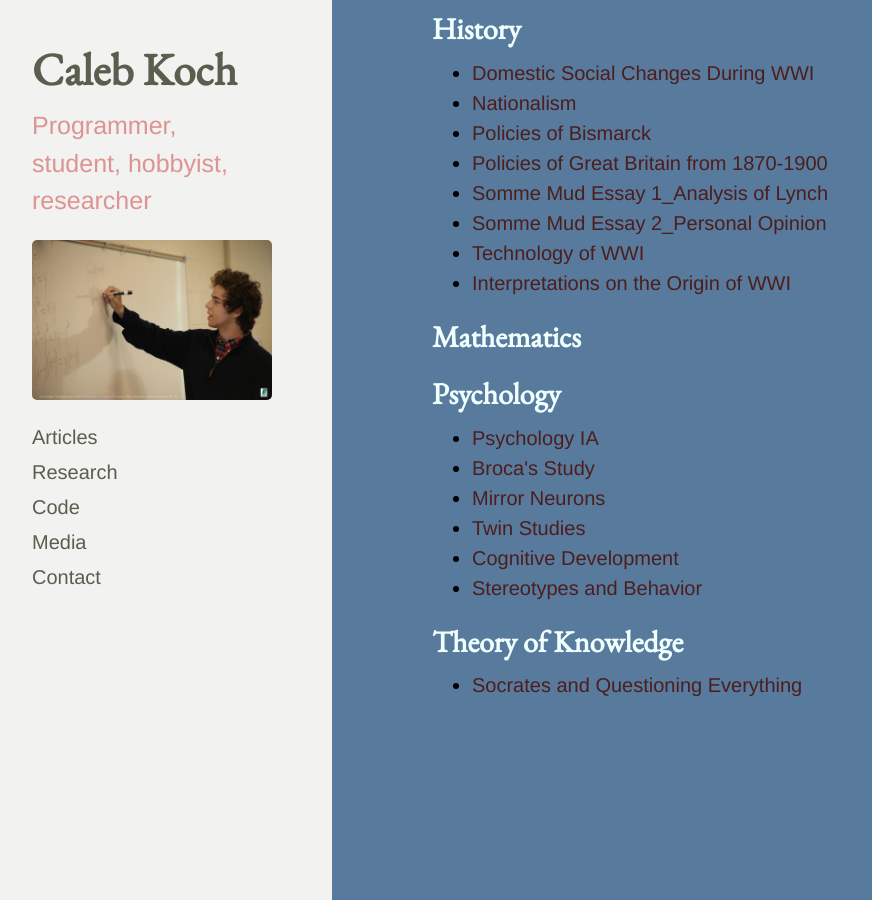
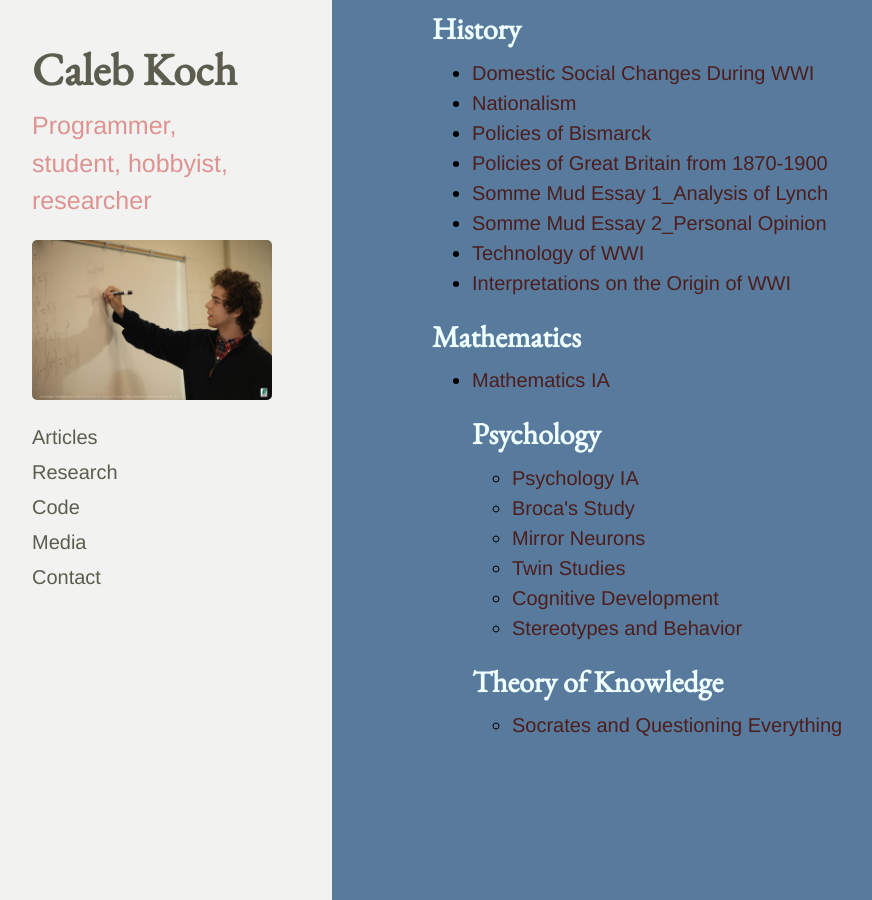
Before and after one commit to cakoch10/cakoch10.github.io, a Jekyll site: the page built from IB.md, in a window 1280 px wide and 900 px high, scrolled down 1229 px. Shown: the whole window, without its empty margins (28-900 px from the left). Built offline with Jekyll 4.4.1, drawn with Linux system fonts in a browser that asks for light colours.

Commit message:
Update IB.md

```diff
--- a/IB.md
+++ b/IB.md
@@ -47,7 +47,8 @@
 </ul>
 
 <h2>Mathematics</h2>
-
+<ul>
+  <li><a href="https://drive.google.com/file/d/0B4OeX3-AwFSzeXlMTzA0WkF6REU/view?usp=sharing" target="_blank">Mathematics IA</a></li>
 
 <h2>Psychology</h2>
 <ul>
```
